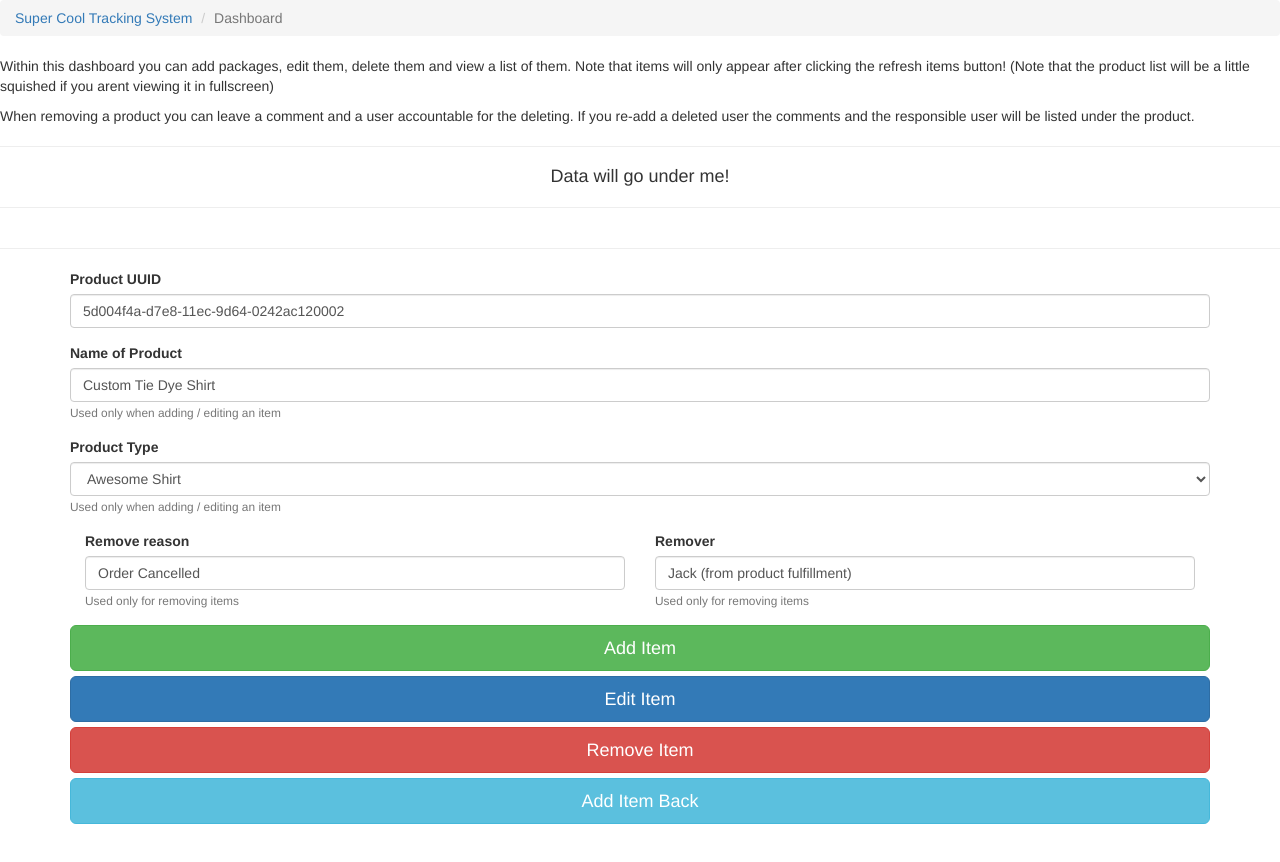
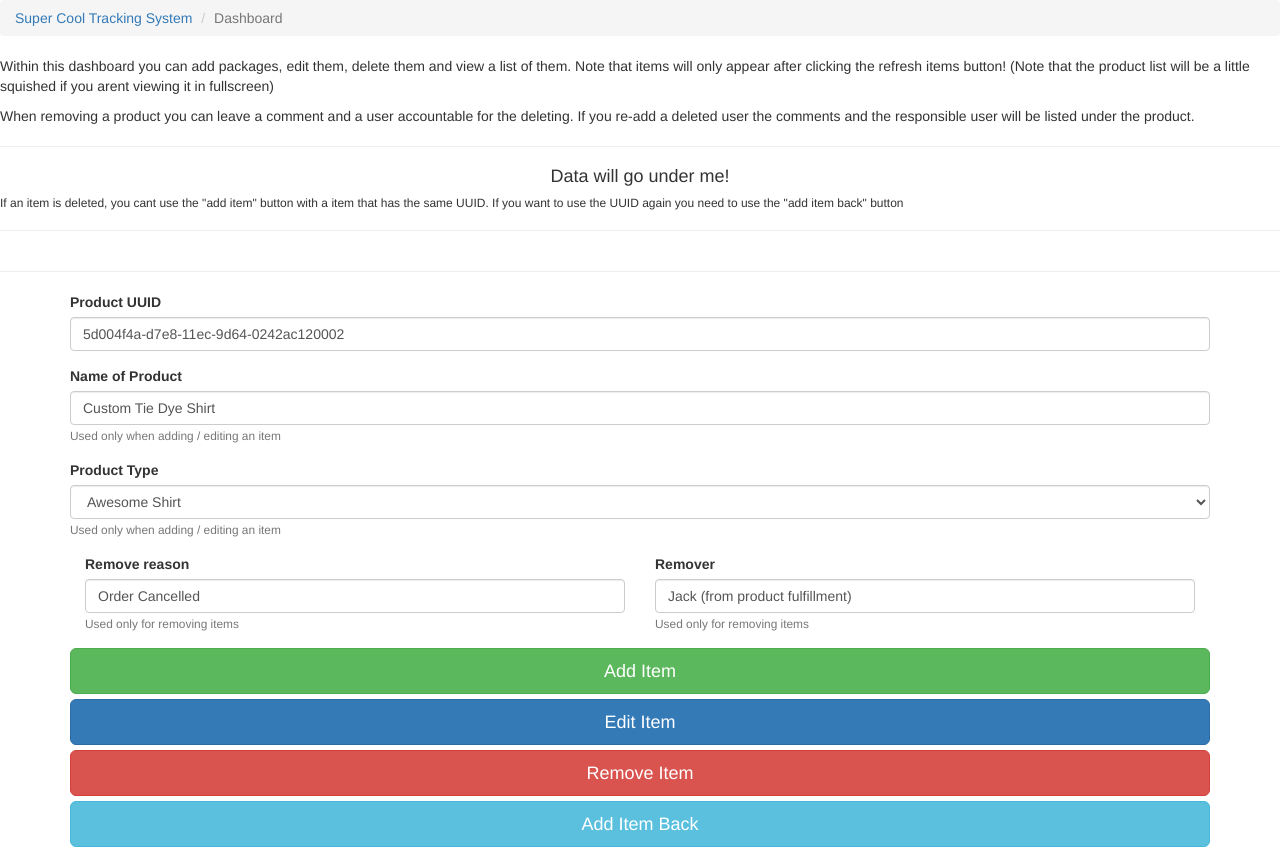
Before and after one commit to rbrtknwls/Shopify-Intern-Challenge, a website: page Developer Intern Challenge/public/index.html in a window 1280 px wide. Before the commit the page ends 839 px from the top, so only its background shows below. Drawn offline with nearby package versions, Linux system fonts and the light colour scheme; no server answers.

Commit message:
feat: update package and change wording

```diff
--- a/Developer Intern Challenge/package.json
+++ b/Developer Intern Challenge/package.json
@@ -4,7 +4,7 @@
   "description": "",
   "main": "index.js",
   "scripts": {
-    "test": "echo \"Error: no test specified\" && exit 1"
+    "start": "node index.js"
   },
   "keywords": [],
   "author": "",
--- a/Developer Intern Challenge/public/index.html
+++ b/Developer Intern Challenge/public/index.html
@@ -31,6 +31,7 @@
 
   <hr class="my-4">
   <h4 class = "text-center">Data will go under me!</h4>
+  <h6> If an item is deleted, you cant use the "add item" button with a item that has the same UUID. If you want to use the UUID again you need to use the "add item back" button</h6>
   <hr class="my-4">
 
   <div class="row" id = "products">
```
